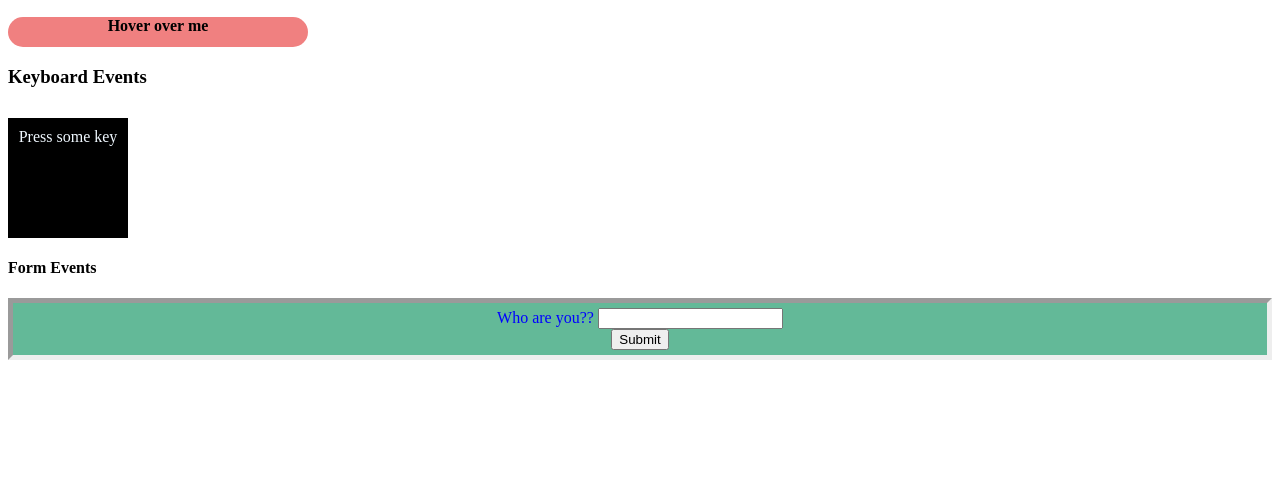
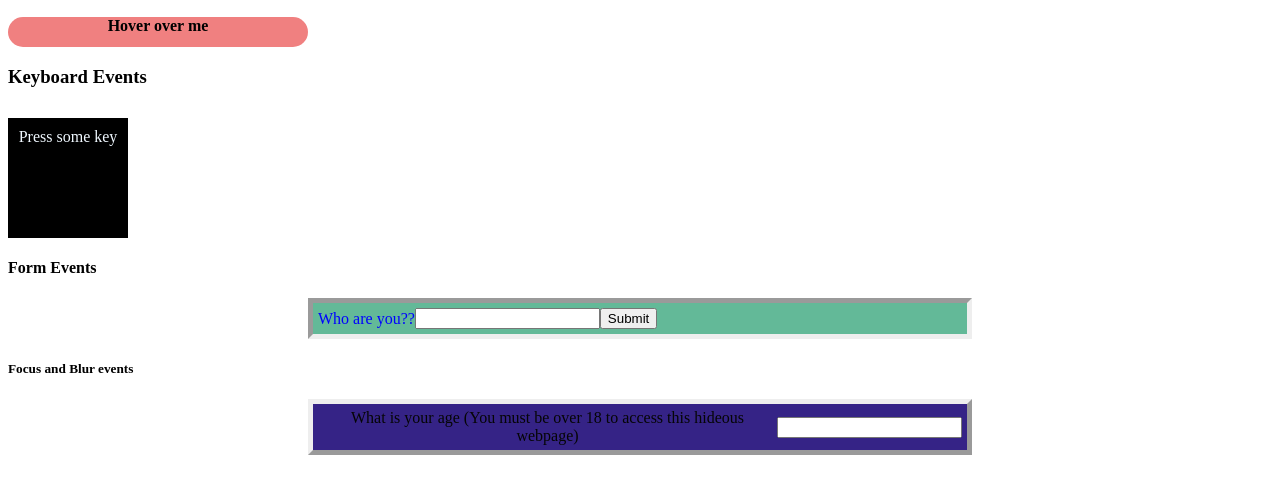
Before and after one commit to Samuuca1/lab7-events, a plain HTML site: page index.html in a window 1280 px wide. Shown: the part 110-604 px from the top of the page. Drawn offline with Linux system fonts and the light colour scheme.

Commit message:
Added Focus and Blur to a form, plus CSS

```diff
--- a/index.html
+++ b/index.html
@@ -24,6 +24,12 @@
         <input type="text" id="who" name="who" required> <br>
         <button id="submit">Submit</button>
     </form>
+
+    <h5>Focus and Blur events</h5>
+    <form id="secondForm">
+        <label for="age">What is your age (You must be over 18 to access this hideous webpage)</label>
+        <input type="text" id="age" onblur="wrongAge()">
+    </form>
 </body>
 
 </html>
--- a/scripts.js
+++ b/scripts.js
@@ -25,9 +25,29 @@ document.addEventListener("keyup", event => {
 
 let who;
 
-document.getElementById("submit").onclick = function(event) {
+document.getElementById("submit").onclick = function (event) {
     event.preventDefault();
     who = document.getElementById("who").value;
     document.getElementById("h1Who").textContent = `Welcome ${who}, this is my lab7 Events project`
     alert(`${who} is here!`);
 }
+
+const ageInput = document.getElementById('age');
+    ageInput.addEventListener('focus', (event) => {
+        event.target.style.backgroundColor = 'lightyellow';
+        console.log('Button received focus!');
+    });
+
+function wrongAge() {
+    var age = document.getElementById('age');
+    var ageInput = parseInt(age.value, 10);
+
+    if (ageInput >= 18) {
+        age.style.backgroundColor = 'lightgreen';
+
+
+    } else {
+        age.style.backgroundColor = 'tomato';
+
+    }
+}
--- a/styles.css
+++ b/styles.css
@@ -22,8 +22,20 @@
     color:blue;
     border: 5px inset;
     padding: 5px;
-    margin-top: 20px;
+    margin: 20px 300px 20px 300px;
     background-color: rgb(99, 185, 152);
     align-items: center;
     text-align: center;
+    display: flex;
 }
+
+#secondForm{
+    color:rgb(5, 5, 5);
+    border: 5px outset;
+    padding: 5px;
+    margin: 20px 300px 20px 300px;
+    background-color: rgb(53, 35, 134);
+    align-items: center;
+    text-align: center;
+    display: flex;
+}
```
